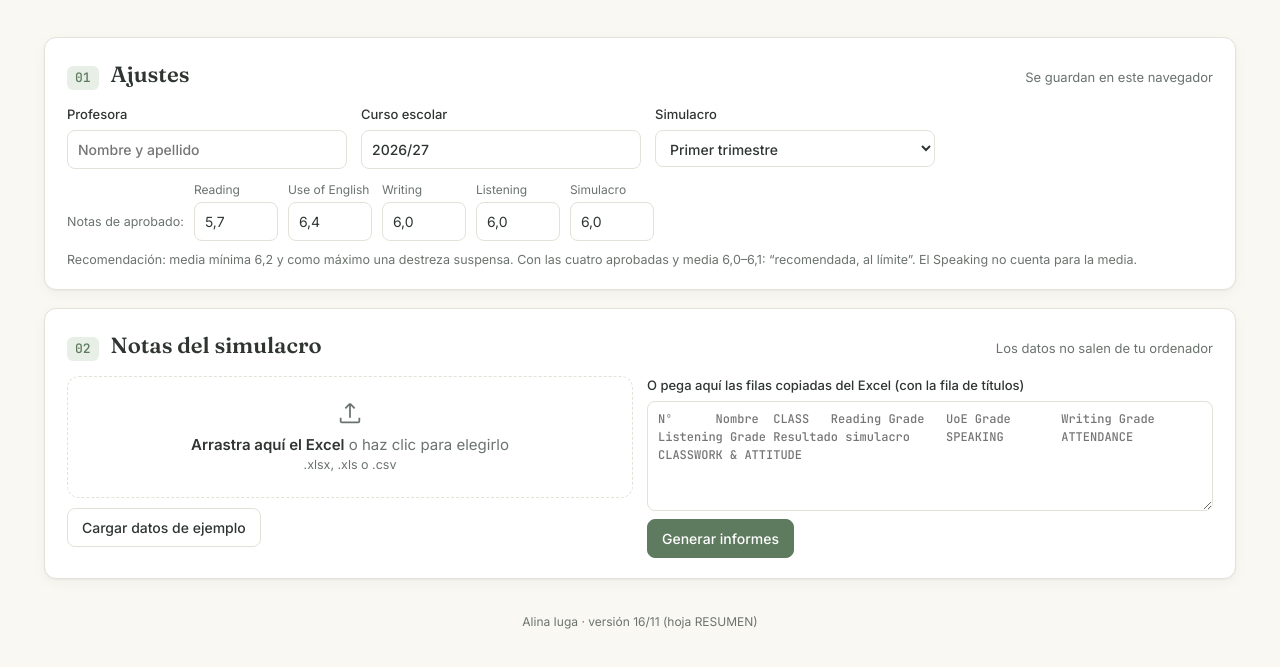
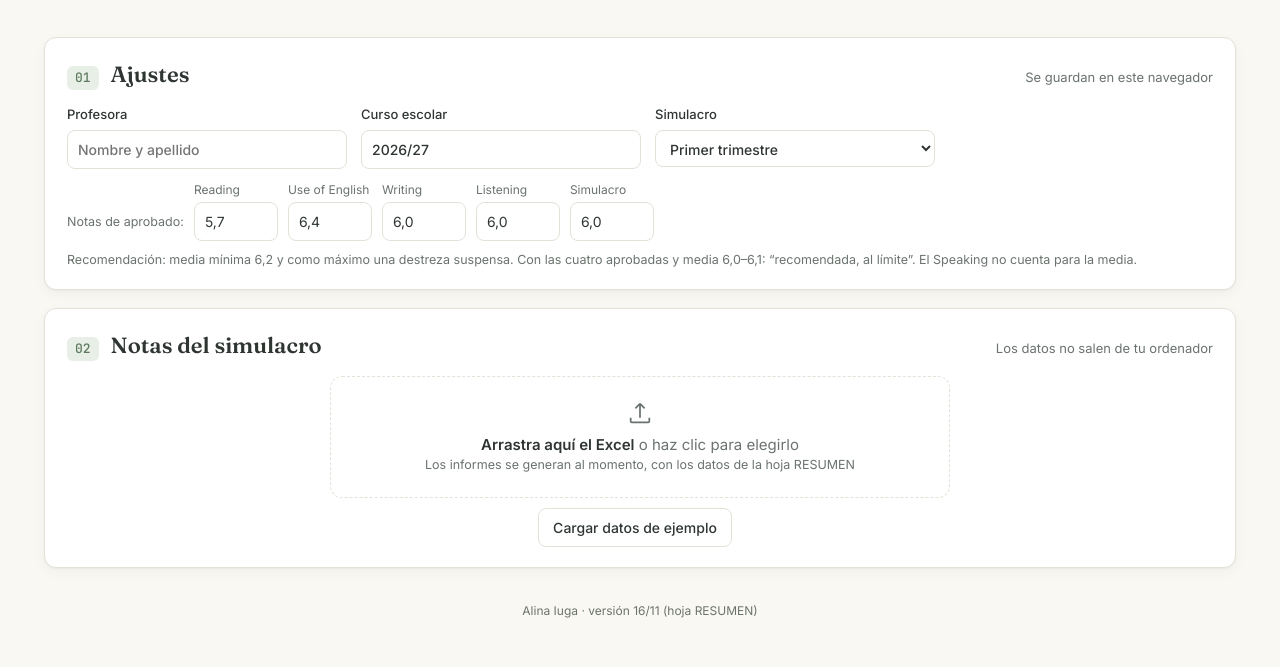
Before and after one commit to u0212823781-jpg/B2-FIRST-PREP, a plain HTML site: page INFORMES/index.html in a window 1280 px wide. Shown: the part 171-838 px from the top of the page. Drawn offline with nearby package versions, Linux system fonts and the light colour scheme.

Commit message:
Remove paste box: Excel upload only
Co-Authored-By: Claude Opus 5.5 <noreply@anthropic.com>
Claude-Session: https://claude.ai/code/session_01A6kUBm2bhwvjkHyzpnkwMo

```diff
--- a/INFORMES/index.html
+++ b/INFORMES/index.html
@@ -169,22 +169,14 @@ footer{text-align:center;color:var(--muted);font-size:12px;margin-top:34px}
 <!-- 02 DATOS -->
 <section class="sec" id="s2">
   <div class="sec-h"><span class="num">02</span><h2>Notas del simulacro</h2><span class="hint">Los datos no salen de tu ordenador</span></div>
-  <div class="grid g2">
-    <div>
+  <div style="max-width:620px;margin:0 auto">
       <div class="drop" id="drop">
         <svg width="28" height="28" viewBox="0 0 24 24" fill="none" stroke="currentColor" stroke-width="1.5"><path d="M12 16V4m0 0-4 4m4-4 4 4M4 16v3a1 1 0 0 0 1 1h14a1 1 0 0 0 1-1v-3"/></svg>
         <div><strong>Arrastra aquí el Excel</strong> o haz clic para elegirlo</div>
-        <div class="note">.xlsx, .xls o .csv</div>
+        <div class="note">Los informes se generan al momento, con los datos de la hoja RESUMEN</div>
         <input type="file" id="fileIn" accept=".xlsx,.xls,.csv" hidden>
       </div>
-      <div class="row" style="margin-top:10px"><button class="btn" id="demo">Cargar datos de ejemplo</button><span class="note" id="fileName"></span></div>
-    </div>
-    <div>
-      <label class="f">O pega aquí las filas copiadas del Excel (con la fila de títulos)
-        <textarea id="paste" placeholder="Nº	Nombre	CLASS	Reading Grade	UoE Grade	Writing Grade	Listening Grade	Resultado simulacro	SPEAKING	ATTENDANCE	CLASSWORK & ATTITUDE"></textarea>
-      </label>
-      <div class="row" style="margin-top:8px"><button class="btn pri" id="go">Generar informes</button></div>
-    </div>
+      <div class="row" style="margin-top:10px;justify-content:center"><button class="btn" id="demo">Cargar datos de ejemplo</button><span class="note" id="fileName"></span></div>
   </div>
 </section>
 
@@ -585,11 +577,6 @@ function parsePaste(txt){
   const sep=lines[0].includes('\t')?'\t':';';
   return lines.map(l=>l.split(sep));
 }
-$('go').onclick=()=>{
-  const t=$('paste').value.trim();
-  if(!t){ if(students.length){refresh();$('s3').scrollIntoView({behavior:'smooth'});} else alert('Sube el Excel o pega las filas primero.'); return; }
-  try{load(rowsToStudents(parsePaste(t)));}catch(err){alert(err.message);}
-};
 $('demo').onclick=()=>{
   const H=['Nº','Nombre','CLASS','Reading Grade','UoE Grade','Writing Grade','Listening Grade','Resultado simulacro','SPEAKING','ATTENDANCE','CLASSWORK & ATTITUDE'];
   const D=[
```
